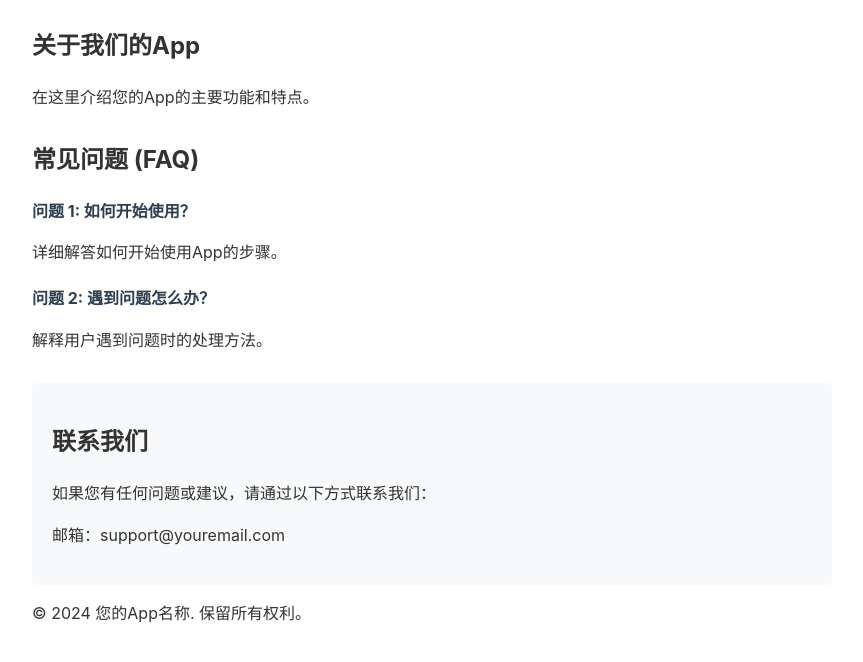
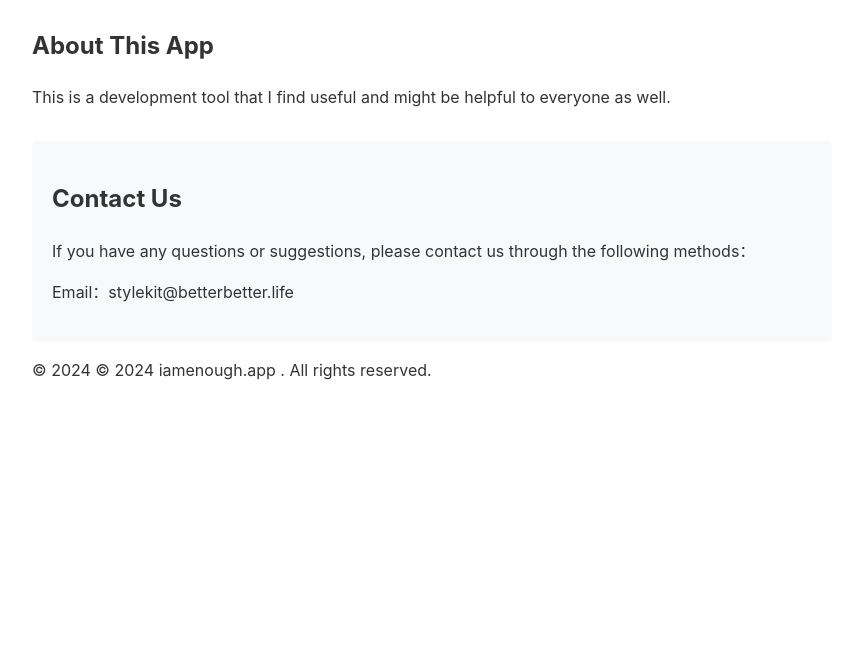
Before and after one commit to aSSong/Wellapps, a plain HTML site: page index.html in a window 1280 px wide. Shown: the part 128-790 px from the top of the page, without its empty margins (208-1071 px from the left). Drawn offline with Linux system fonts and the light colour scheme.

Commit message:
Update index.html

```diff
--- a/index.html
+++ b/index.html
@@ -3,7 +3,7 @@
 <head>
     <meta charset="UTF-8">
     <meta name="viewport" content="width=device-width, initial-scale=1.0">
-    <title>App技术支持</title>
+    <title>App Support</title>
     <style>
         body {
             font-family: -apple-system, BlinkMacSystemFont, 'Segoe UI', Roboto, Oxygen, Ubuntu, Cantarell, 'Open Sans', 'Helvetica Neue', sans-serif;
@@ -45,30 +45,32 @@
         <h1>App 技术支持</h1>
 
         <div class="section">
-            <h2>关于我们的App</h2>
-            <p>在这里介绍您的App的主要功能和特点。</p>
+            <h2>About This App</h2>
+            <p>This is a development tool that I find useful and might be helpful to everyone as well.</p>
         </div>
-
+<!--
         <div class="section">
             <h2>常见问题 (FAQ)</h2>
             <div class="faq-item">
                 <p class="faq-question">问题 1: 如何开始使用？</p>
                 <p>详细解答如何开始使用App的步骤。</p>
             </div>
+
+
             <div class="faq-item">
                 <p class="faq-question">问题 2: 遇到问题怎么办？</p>
                 <p>解释用户遇到问题时的处理方法。</p>
             </div>
         </div>
-
+-->
         <div class="contact-info">
-            <h2>联系我们</h2>
-            <p>如果您有任何问题或建议，请通过以下方式联系我们：</p>
-            <p>邮箱：support@youremail.com</p>
+            <h2>Contact Us</h2>
+            <p>If you have any questions or suggestions, please contact us through the following methods：</p>
+            <p>Email：stylekit@betterbetter.life</p>
         </div>
 
         <footer>
-            <p>© 2024 您的App名称. 保留所有权利。</p>
+            <p>© 2024 © 2024 iamenough.app . All rights reserved.</p>
         </footer>
     </div>
 </body>
```
